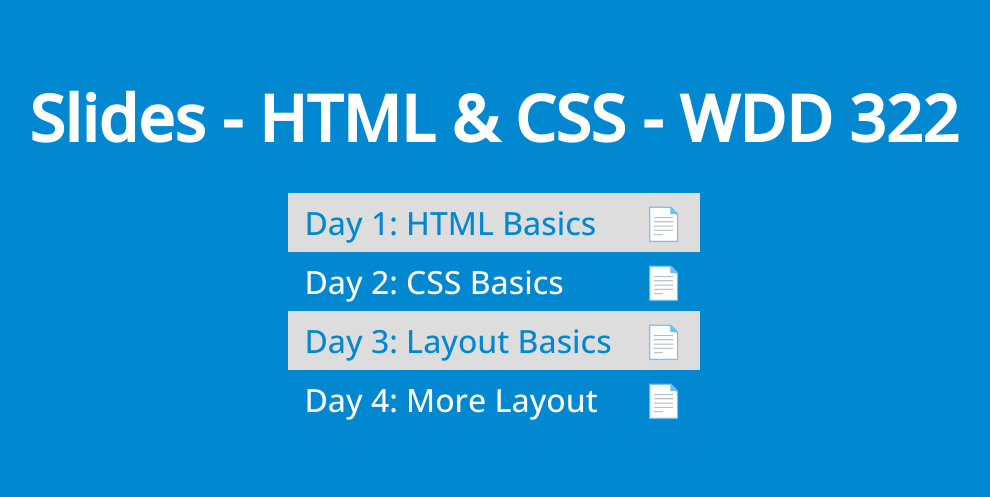
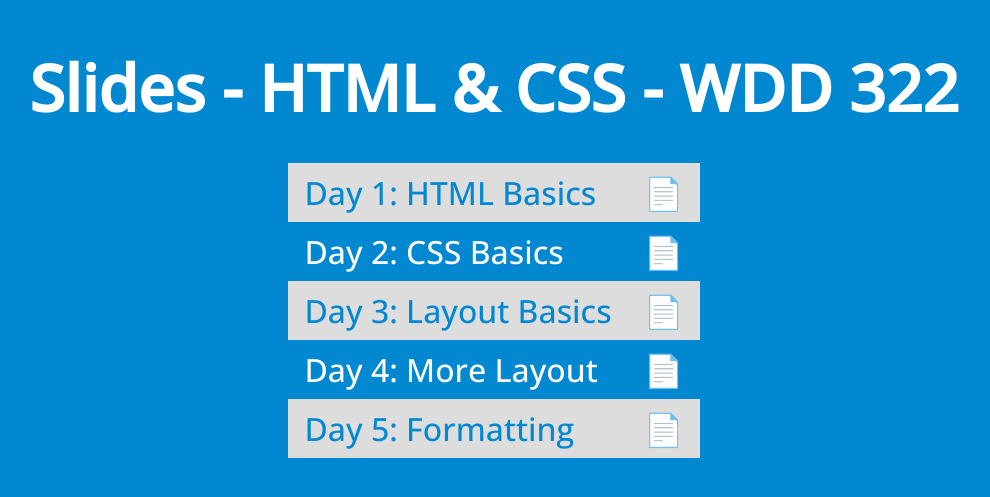
Before and after one commit to stribis/slides_html_css, a plain HTML site: page index.html in a window 1280 px wide. Shown: the part 149-646 px from the top of the page, without its empty margins (146-1136 px from the left). Drawn offline with nearby package versions, Linux system fonts and the light colour scheme.

Commit message:
Update index.html

```diff
--- a/index.html
+++ b/index.html
@@ -80,8 +80,8 @@
       <li><a href="html_css_day_2.html">Day 2: CSS Basics</a><a title="download" href="pdf/HTML and CSS - Day 2.pdf">📄</a></li>
       <li><a href="html_css_day_3.html">Day 3: Layout Basics</a><a title="download" href="pdf/HTML and CSS - Day 3.pdf">📄</a></li>
       <li><a href="html_css_day_4.html">Day 4: More Layout</a><a title="download" href="pdf/HTML and CSS - Day 4.pdf">📄</a></li>
-      <!-- <li><a href="html_css_day_5.html">Day 5: Formatting</a><a title="download" href="pdf/HTML and CSS - Day 5.pdf">📄</a></li>
-      <li><a href="html_css_day_6.html">Day 6: Images and such</a><a title="download" href="pdf/HTML and CSS - Day 6.pdf">📄</a></li>
+      <li><a href="html_css_day_5.html">Day 5: Formatting</a><a title="download" href="pdf/HTML and CSS - Day 5.pdf">📄</a></li>
+      <!-- <li><a href="html_css_day_6.html">Day 6: Images and such</a><a title="download" href="pdf/HTML and CSS - Day 6.pdf">📄</a></li>
       <li><a href="html_css_day_7.html">Day 7: Tables and Forms</a><a title="download" href="pdf/HTML and CSS - Day 7.pdf">📄</a></li>
       <li><a href="html_css_day_8.html">Day 8: Video / Audio / Accessibility</a><a title="download" href="pdf/HTML and CSS - Day 8.pdf">📄</a></li> -->
       <!-- <li><a href="#">Day 9: Coming Soon</a><a title="Not Available" href="#">🚫</a></li> -->
```
